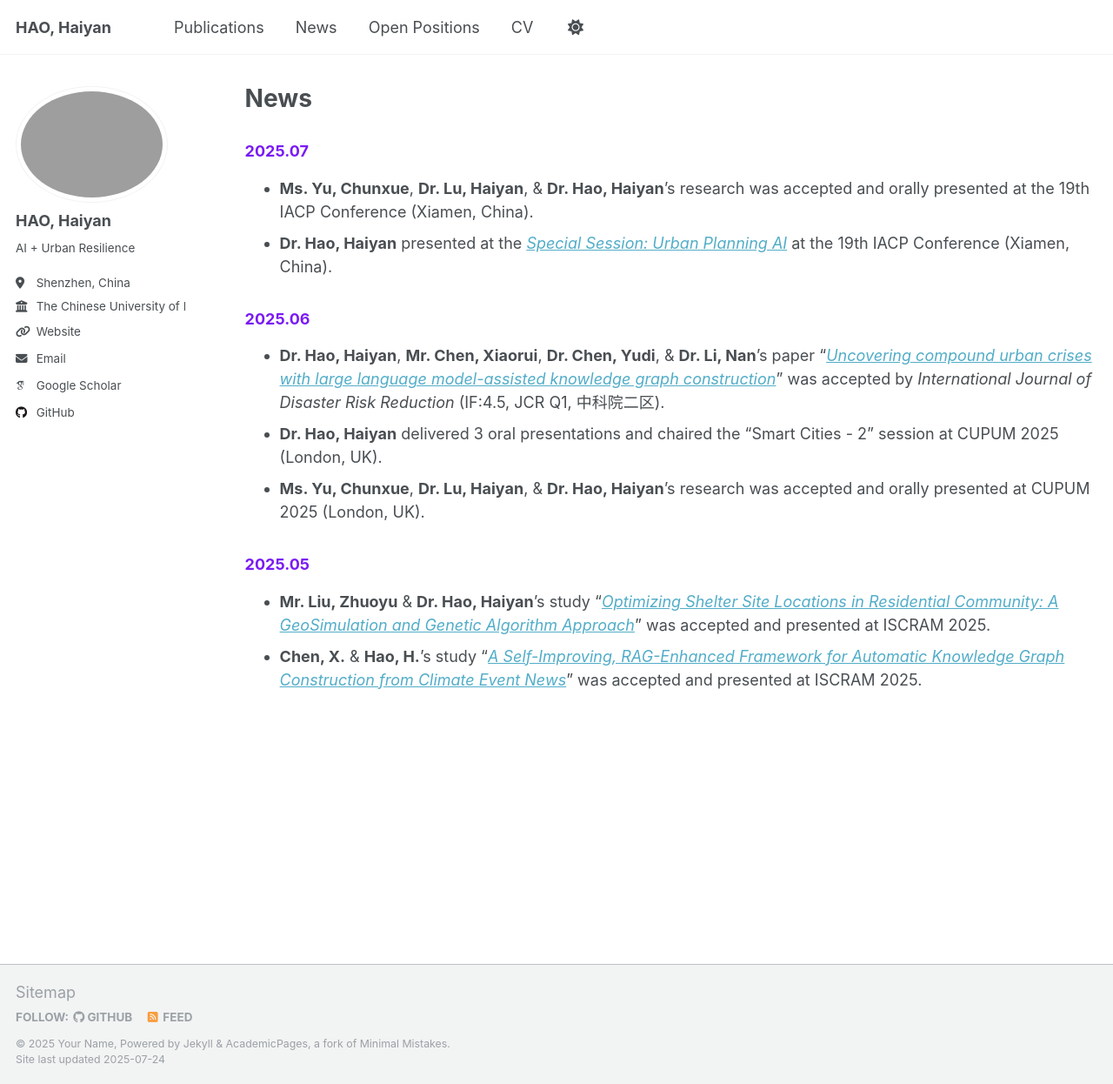
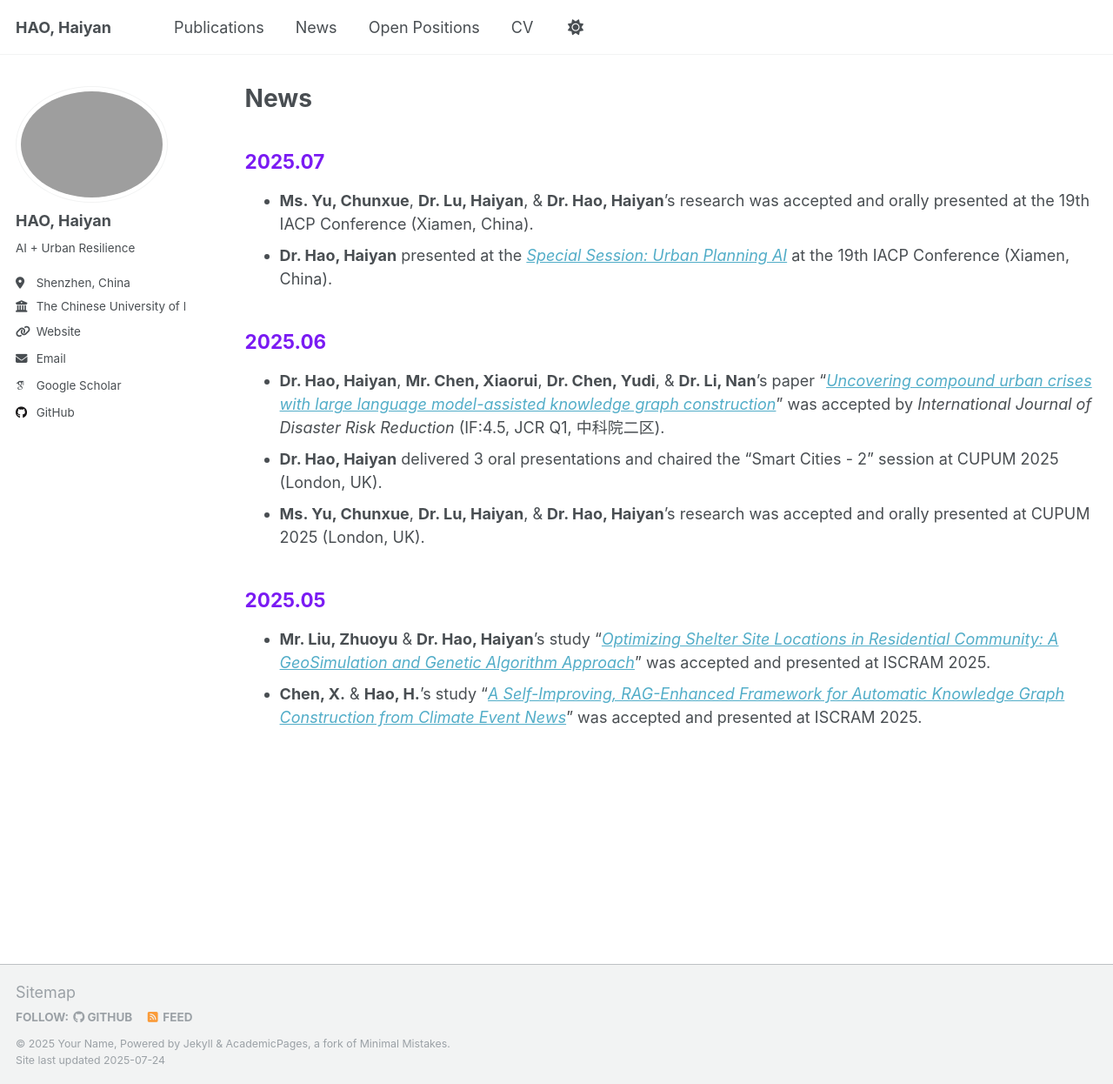
Before and after one commit to Haiyan-Hao/haiyan_hao, a Jekyll site: the page built from _pages/news.md, in a window 1280 px wide and 1246 px high. Shown: the whole window at 87% size. Built offline with Jekyll 4.4.1, drawn with Linux system fonts in a browser that asks for light colours; some web fonts are replaced.

Commit message:
Update news.md

```diff
--- a/_pages/news.md
+++ b/_pages/news.md
@@ -5,15 +5,15 @@ permalink: /news/
 author_profile: true
 ---
 
-### <font color="7a1bf3">2025.07</font>
+## <font color="7a1bf3">2025.07</font>
 - **Ms. Yu, Chunxue**, **Dr. Lu, Haiyan**, & **Dr. Hao, Haiyan**'s research was accepted and orally presented at the 19th IACP Conference (Xiamen, China).
 - **Dr. Hao, Haiyan** presented at the [*Special Session: Urban Planning AI*](https://mp.weixin.qq.com/s/5AAAUujGDOHbcvSrpja9aw) at the 19th IACP Conference (Xiamen, China).
 
-### <font color="7a1bf3">2025.06</font>
+## <font color="7a1bf3">2025.06</font>
 - **Dr. Hao, Haiyan**, **Mr. Chen, Xiaorui**, **Dr. Chen, Yudi**, & **Dr. Li, Nan**'s paper "[*Uncovering compound urban crises with large language model-assisted knowledge graph construction*](https://www.sciencedirect.com/science/article/pii/S2212420925004935)" was accepted by *International Journal of Disaster Risk Reduction* (IF:4.5, JCR Q1, 中科院二区).
 - **Dr. Hao, Haiyan** delivered 3 oral presentations and chaired the "Smart Cities - 2" session at CUPUM 2025 (London, UK).
 - **Ms. Yu, Chunxue**, **Dr. Lu, Haiyan**, & **Dr. Hao, Haiyan**'s research was accepted and orally presented at CUPUM 2025 (London, UK).
 
-### <font color="7a1bf3">2025.05</font>
+## <font color="7a1bf3">2025.05</font>
 - **Mr. Liu, Zhuoyu** & **Dr. Hao, Haiyan**'s study "[*Optimizing Shelter Site Locations in Residential Community: A GeoSimulation and Genetic Algorithm Approach*](https://ojs.iscram.org/index.php/Proceedings/article/view/153)" was accepted and presented at ISCRAM 2025.
 - **Chen, X.** & **Hao, H.**'s study "[*A Self-Improving, RAG-Enhanced Framework for Automatic Knowledge Graph Construction from Climate Event News*](https://ojs.iscram.org/index.php/Proceedings/article/view/154)" was accepted and presented at ISCRAM 2025.
```
